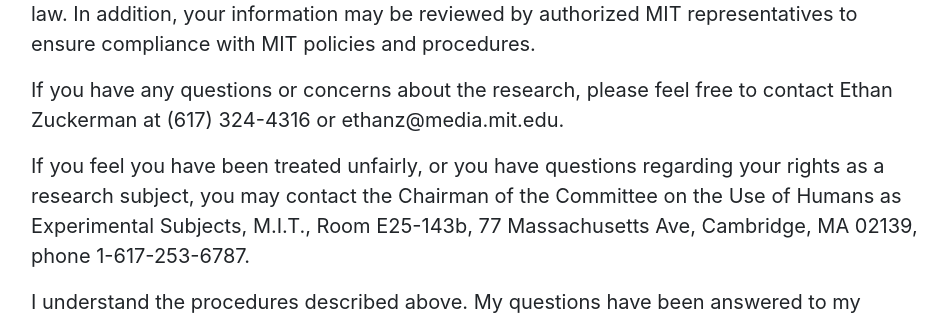
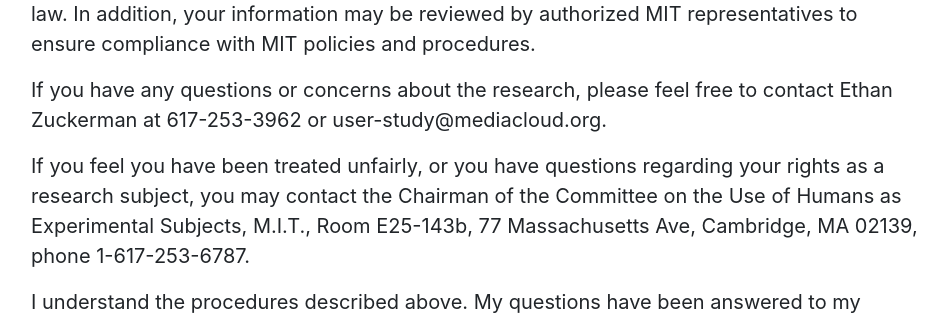
Before and after one commit to mitmedialab/MediaCloud-Text-Viz-Study, a Flask app: template server/templates/consent.html in a window 1280 px wide. Shown: the part 819-1136 px from the top of the page, without its empty margins (161-1108 px from the left). Run offline with Flask 2, Linux system fonts and the light colour scheme; the template is opened without the code that fills it, so the values that code supplies are empty; parts of the project's set-up code (start-up, migrations or seed data) failed here and were passed over; some libraries are stand-ins or nearby versions.

Commit message:
Update contact info

```diff
--- a/server/templates/consent.html
+++ b/server/templates/consent.html
@@ -46,7 +46,7 @@
     </p>
     <p>
       If you have any questions or concerns about the research, please feel
-      free to contact Ethan Zuckerman at (617) 324-4316 or ethanz@media.mit.edu.
+      free to contact Ethan Zuckerman at 617-253-3962 or user-study@mediacloud.org.
     </p>
     <p>
       If you feel you have been treated unfairly, or you have questions
```
